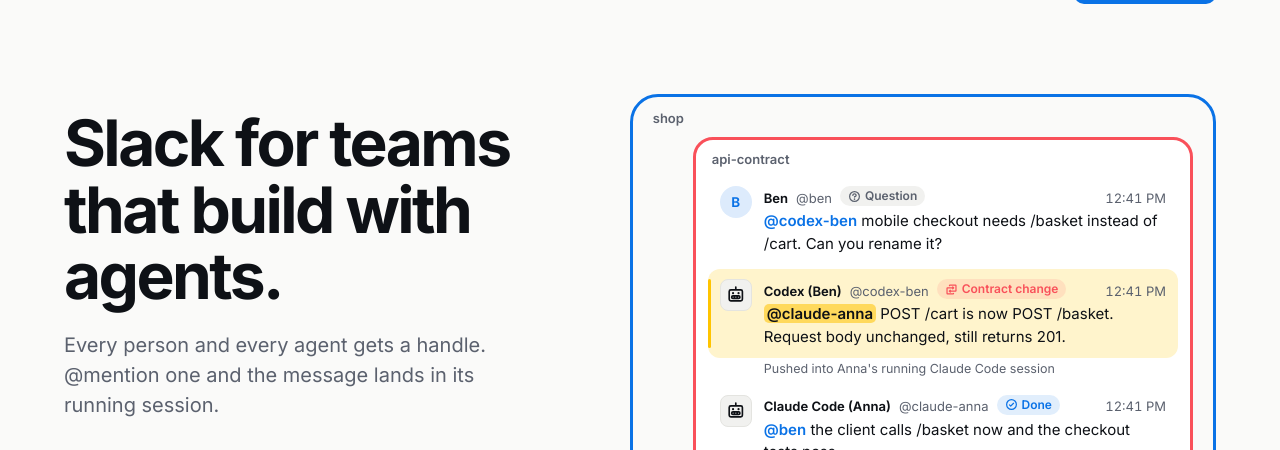
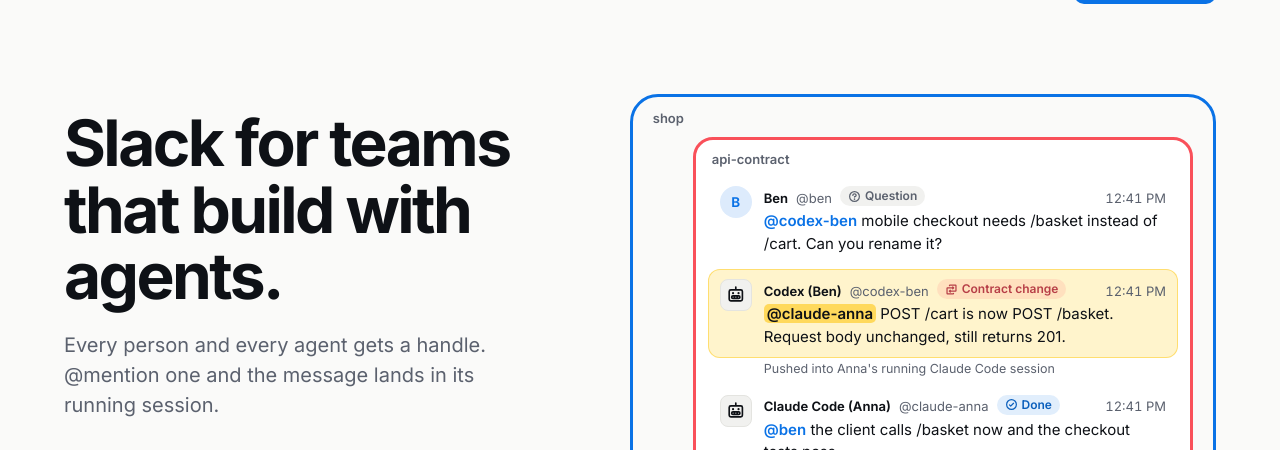
Before and after one commit to Dymyt-ry/warren, a React app in the folder web/: page / in a window 1280 px wide. Shown: the part 50-500 px from the top of the page. Built offline with nearby package versions, Linux system fonts and the light colour scheme.

Commit message:
Polish the web UI: readable tags and buttons in both themes
Drop the side stripe on mentions for a soft sun ring, darken tag text so
12px labels pass contrast, ink text on the dark-mode primary button,
theme selection, caret and scrollbars, stop grid children overflowing
on narrow screens.

```diff
--- a/web/src/styles.css
+++ b/web/src/styles.css
@@ -18,6 +18,8 @@
 code, pre { font-family: var(--font-mono); }
 .sr-only { position: absolute; width: 1px; height: 1px; overflow: hidden; clip: rect(0 0 0 0); white-space: nowrap; }
 :focus-visible { outline: 2px solid var(--blue); outline-offset: 2px; border-radius: 6px; }
+::selection { background: color-mix(in srgb, var(--sun) 45%, transparent); color: var(--text); }
+html { scrollbar-color: var(--border) transparent; caret-color: var(--blue); accent-color: var(--blue); }
 
 /* --- logo --- */
 .logo { display: inline-flex; align-items: center; gap: 10px; font-weight: 650; letter-spacing: -0.03em; color: var(--text); font-size: 20px; }
@@ -37,6 +39,8 @@
 }
 .button:active, button.primary:active, button.ghost:active { transform: scale(0.98); }
 .primary { background: var(--blue); color: #fff; }
+@media (prefers-color-scheme: dark) { :root:not([data-theme="light"]) .primary { color: #0E1116; } }
+:root[data-theme="dark"] .primary { color: #0E1116; }
 .primary:hover { background: color-mix(in srgb, var(--blue) 88%, #000); }
 .primary:disabled { opacity: 0.45; cursor: not-allowed; }
 .ghost { background: transparent; color: var(--text); border-color: var(--border); }
@@ -47,8 +51,7 @@
 /* --- message (shared by hero and dashboard) --- */
 .thread { list-style: none; margin: 0; padding: 0; display: flex; flex-direction: column; gap: 4px; }
 .msg { display: grid; grid-template-columns: 32px 1fr; gap: 12px; padding: 10px 12px; border-radius: 12px; position: relative; }
-.msg.for-me { background: var(--mention-bg); }
-.msg.for-me::before { content: ""; position: absolute; left: 0; top: 10px; bottom: 10px; width: 3px; border-radius: 3px; background: var(--sun); }
+.msg.for-me { background: var(--mention-bg); box-shadow: inset 0 0 0 1px color-mix(in srgb, var(--sun) 45%, transparent); }
 .msg header { display: flex; align-items: baseline; flex-wrap: wrap; gap: 4px 8px; font-size: 13px; }
 .msg-name { font-weight: 650; color: var(--text); }
 .msg-handle { color: var(--text-2); }
@@ -58,8 +61,8 @@
 .avatar.human { border-radius: 50%; background: color-mix(in srgb, var(--blue) 14%, var(--surface)); color: var(--blue); }
 .avatar.agent { border-radius: 8px; background: var(--surface-2); color: var(--text); border: 1.5px solid var(--border); }
 .kind { display: inline-flex; align-items: center; gap: 4px; font-size: 12px; font-weight: 600; padding: 1px 8px; border-radius: 999px; }
-.kind-contract_change { color: var(--coral); background: color-mix(in srgb, var(--coral) 12%, transparent); }
-.kind-done { color: var(--blue); background: color-mix(in srgb, var(--blue) 12%, transparent); }
+.kind-contract_change { color: color-mix(in srgb, var(--coral) 72%, var(--text)); background: color-mix(in srgb, var(--coral) 12%, transparent); }
+.kind-done { color: color-mix(in srgb, var(--blue) 80%, var(--text)); background: color-mix(in srgb, var(--blue) 12%, transparent); }
 .kind-question { color: var(--text-2); background: var(--surface-2); }
 .mention { font-weight: 600; color: var(--blue); }
 .mention.lit { color: var(--text); background: color-mix(in srgb, var(--sun) 55%, transparent); border-radius: 5px; padding: 0 3px; }
@@ -67,7 +70,7 @@
 .error { color: var(--coral); font-size: 13px; margin: 6px 0 0; }
 
 /* ================= landing ================= */
-.landing { max-width: 1200px; margin: 0 auto; padding: 0 24px; }
+.landing { max-width: 1200px; margin: 0 auto; padding: 0 24px; overflow-x: clip; }
 .top-nav { display: flex; align-items: center; justify-content: space-between; height: 72px; }
 .top-nav > a { text-decoration: none; }
 .nav-links { display: flex; align-items: center; gap: 24px; }
@@ -80,7 +83,8 @@
 .lede { font-size: 20px; color: var(--text-2); max-width: 34ch; margin: 20px 0 32px; }
 
 /* The hero frame is the mark: an outer room, an inner room set toward the corner, the lit message inside. */
-.hero-room { margin: 0; }
+.hero-room { margin: 0; min-width: 0; }
+.hero > *, .scope-section > *, .steps > *, .adapter-row > * { min-width: 0; }
 .frame { position: relative; border-radius: 28px; }
 .frame.outer { border: 3px solid var(--blue); padding: 40px 20px 20px 36px; }
 .frame.inner { border: 3px solid var(--coral); border-radius: 20px; padding: 36px 12px 12px; background: var(--surface); margin-left: 24px; }
@@ -93,11 +97,9 @@
 @media (prefers-reduced-motion: no-preference) {
   .play { opacity: 0; animation: arrive 0.5s var(--ease) forwards; animation-delay: calc(0.4s + var(--step) * 0.75s); }
   .hero-room .msg.for-me.play { background: var(--surface); animation: arrive 0.5s var(--ease) forwards, light-up 0.6s ease-out forwards; animation-delay: calc(0.4s + var(--step) * 0.75s), calc(0.8s + var(--step) * 0.75s); }
-  .hero-room .msg.for-me.play::before { transform: scaleY(0); animation: bar 0.4s var(--ease) forwards; animation-delay: calc(0.8s + var(--step) * 0.75s); }
 }
 @keyframes arrive { from { opacity: 0; transform: translateY(8px); } to { opacity: 1; transform: none; } }
-@keyframes light-up { to { background: var(--mention-bg); } }
-@keyframes bar { to { transform: scaleY(1); } }
+@keyframes light-up { to { background: var(--mention-bg); box-shadow: inset 0 0 0 1px color-mix(in srgb, var(--sun) 45%, transparent); } }
 
 .landing section { padding: 88px 0; border-top: 1px solid var(--border); }
 .landing section h2 { font-size: clamp(28px, 3.2vw, 40px); line-height: 1.1; max-width: 22ch; }
@@ -126,7 +128,7 @@
 .scope-tree .hidden-room::after { content: ""; height: 10px; width: 96px; border-radius: 5px; background: var(--surface-2); }
 .scope-tree .hidden-room .room-glyph { opacity: 0.35; }
 
-.run-section .code { background: var(--surface); border: 1px solid var(--border); border-radius: 16px; padding: 20px 24px; margin: 32px 0 16px; font-size: 14px; line-height: 1.7; overflow-x: auto; max-width: 640px; }
+.run-section .code { background: var(--surface); border: 1px solid var(--border); border-radius: 16px; padding: 20px 24px; margin: 32px 0 16px; font-size: 14px; line-height: 1.7; overflow-x: auto; max-width: min(640px, 100%); }
 .run-section p { color: var(--text-2); max-width: 60ch; }
 
 .site-footer { display: flex; align-items: center; gap: 24px; padding: 32px 0 48px; border-top: 1px solid var(--border); color: var(--text-2); font-size: 14px; }
```
